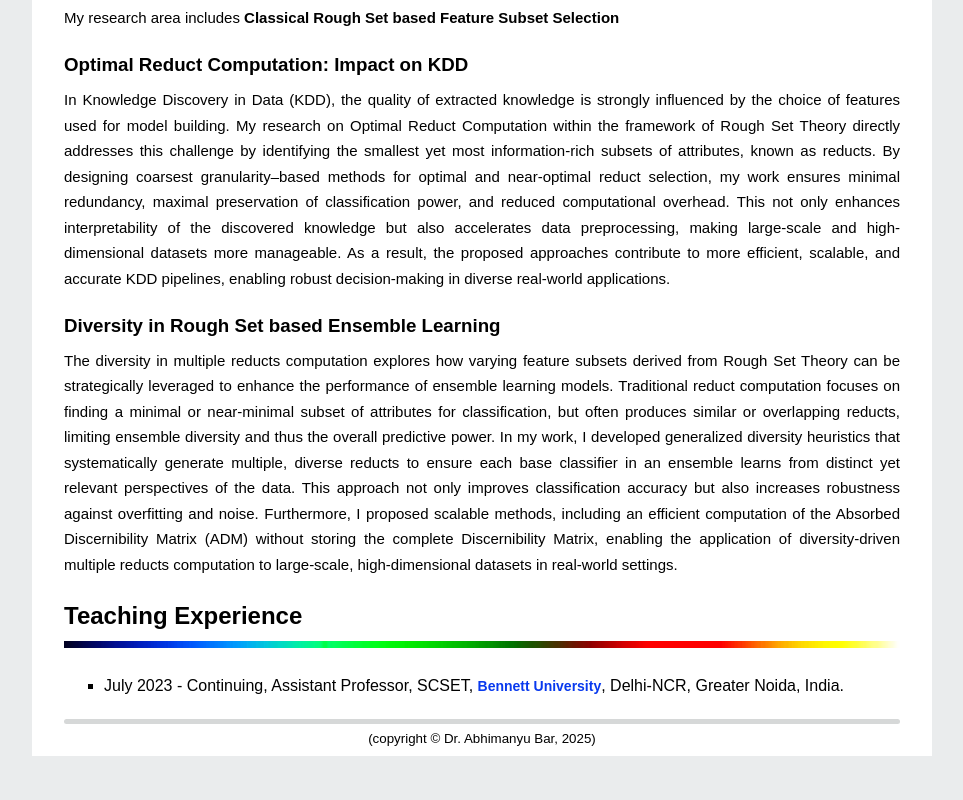
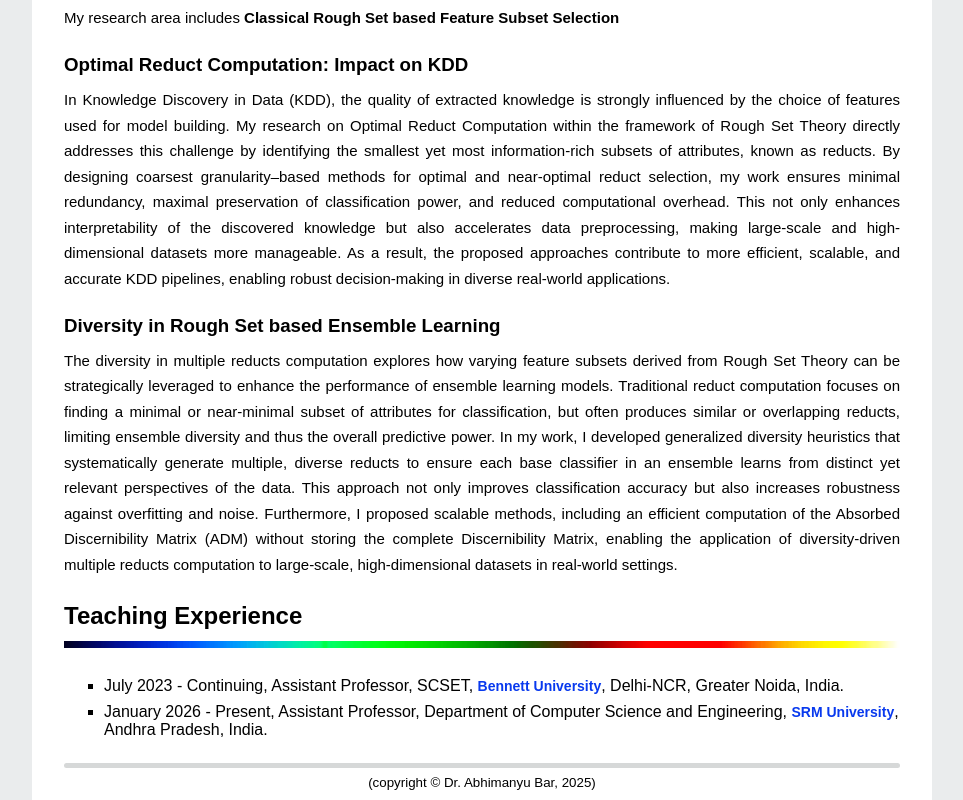
Before and after one commit to Abhi-RS/Abhi-RS.github.io, a plain HTML site: page index.html in a window 1280 px wide. Shown: the part 588-1388 px from the top of the page, without its empty margins (158-1121 px from the left). Before the commit the page ends 1344 px from the top, so only its background shows below. Drawn offline with Linux system fonts and the light colour scheme.

Commit message:
Fix HTML encoding issues and clean up code

```diff
--- a/index.html
+++ b/index.html
@@ -99,7 +99,7 @@ application of diversity-driven multiple reducts computation to large-scale, hig
 	              <ul>
 				     <li> July 2023 - Continuing, Assistant Professor, SCSET,  <b><a href="https://www.bennett.edu.in/" target="_blank"> Bennett University</a></b>, Delhi-NCR, Greater Noida, India.</a></b>
 				     <!--li> <p align="justify" style="font-size: 15px; line-height: 1.7;"><strong>Abhimanyu Bar,</strong> Anil Kumar, G Y Phani Kumar and  P.S.V.S. Sai Prasad. "<a href="https://doi.org/10.1016/j.ijar.2025.1095421" target="_blank">Diversity among multiple reducts computation with application to ensemble of classification model</a>", <strong> International Journal of Approximate Reasoning,</strong> 2024. </p></li>-->
-					  <!--<li>June 2015 - August 2016,  Lecturer, Department of ITM, <b><a href="https://www.ravenshawuniversity.ac.in/" target="_blank"> Ravenshaw University</a></b>, Cuttack, Odisha, India.</li>-->
+					  <li>January 2026 - Present,  Assistant Professor, Department of Computer Science and Engineering, <b><a href="https://www.srmap.edu.in/" target="_blank"> SRM University</a></b>, Andhra Pradesh, India.</li>
 			     </ul>
 
 
```
